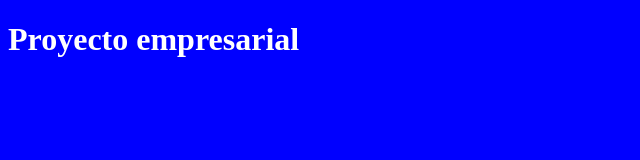
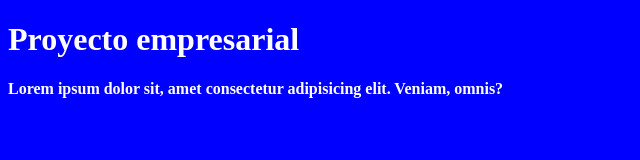
Before and after one commit to joelclementes/ejerciciogit, a plain HTML site: page index.html in a window 1280 px wide. Shown: the whole page, without its empty margins (0-640 px from the left). Drawn offline with Linux system fonts and the light colour scheme.

Commit message:
agregando parrafo y negritas en css

```diff
--- a/css/estilos.css
+++ b/css/estilos.css
@@ -1,4 +1,5 @@
 body{
     color:#fff;
     background-color:#00f;
+    font-weight: bold;
 }
--- a/index.html
+++ b/index.html
@@ -9,6 +9,7 @@
 </head>
 <body>
     <h1>Proyecto empresarial</h1>
+    <p>Lorem ipsum dolor sit, amet consectetur adipisicing elit. Veniam, omnis?</p>
 
     <script src="./js/app.js"></script>
 </body>
```
